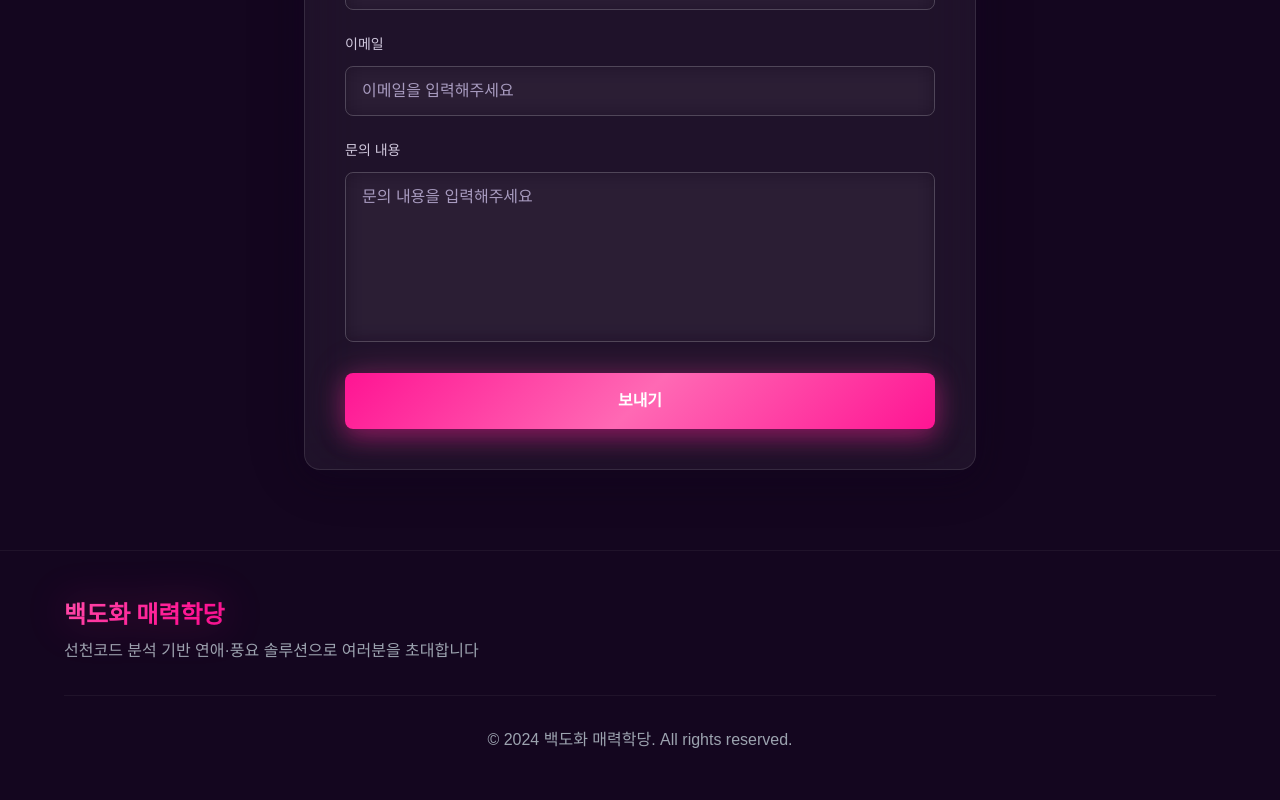
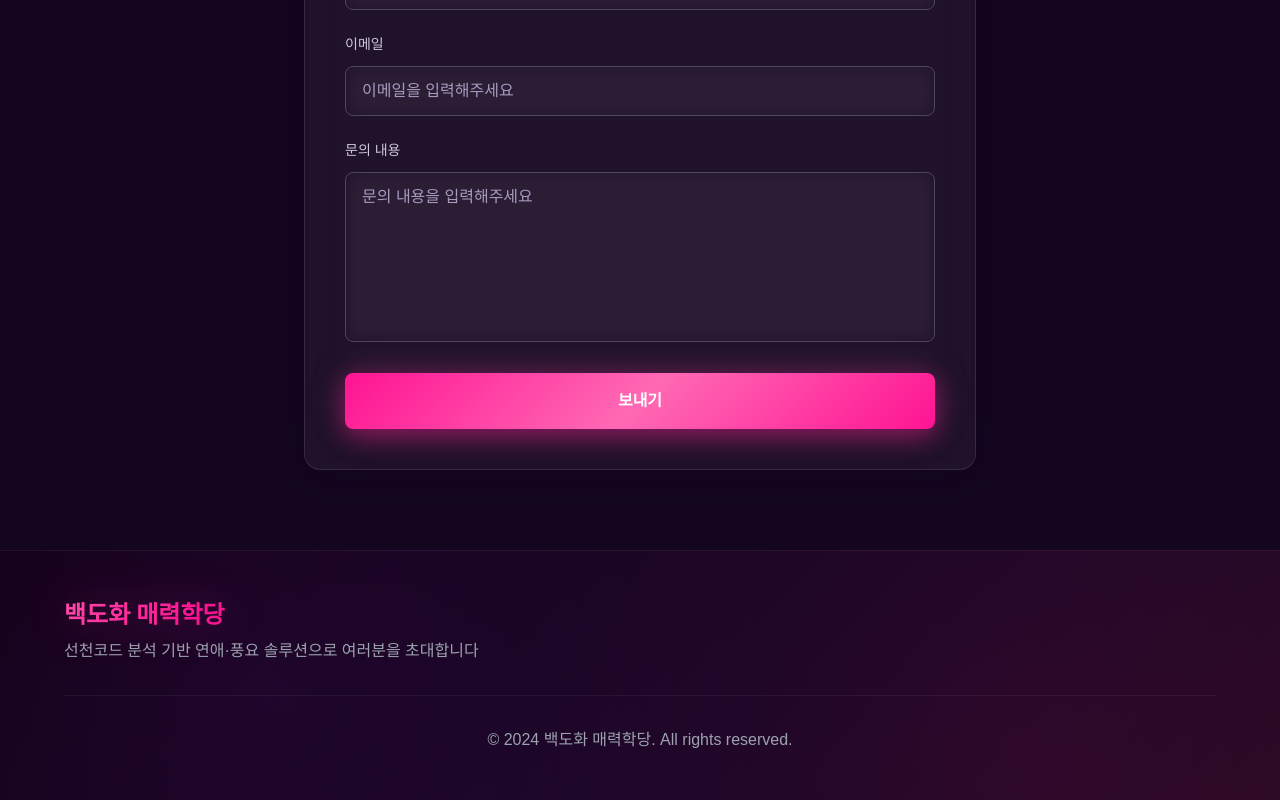
Before and after one commit to woolbo100/buzasun, a Next.js app: page / in a window 1280 px wide. Shown: the part 2865-3665 px from the top of the page. Built offline with nearby package versions, Linux system fonts and the light colour scheme.

Commit message:
update design

```diff
--- a/components/Footer.tsx
+++ b/components/Footer.tsx
@@ -1,7 +1,21 @@
 export default function Footer() {
   return (
-    <footer className="py-12 px-6" style={{ background: '#14061f', position: 'relative', zIndex: 1, borderTop: '1px solid rgba(255, 255, 255, 0.05)' }}>
-      <div className="container mx-auto max-w-6xl">
+    <footer
+      className="py-12 px-6 relative z-10"
+      style={{
+        background: 'linear-gradient(135deg, #120014 0%, #1a0626 30%, #2d0a20 60%, #1a0626 100%)',
+        backgroundSize: '200% 200%',
+        borderTop: '1px solid rgba(255, 255, 255, 0.05)',
+      }}
+    >
+      {/* Hero와 동일한 오버레이 */}
+      <div
+        className="absolute inset-0 pointer-events-none z-0"
+        style={{
+          background: 'radial-gradient(circle at 20% 50%, rgba(138, 43, 226, 0.08) 0%, transparent 50%), radial-gradient(circle at 80% 80%, rgba(255, 20, 147, 0.06) 0%, transparent 50%)',
+        }}
+      />
+      <div className="container mx-auto max-w-6xl relative z-10">
         <div className="flex flex-col md:flex-row justify-between items-center">
           <div className="mb-6 md:mb-0">
             <h3 className="text-2xl font-elegant font-bold gradient-text mb-2">
```
